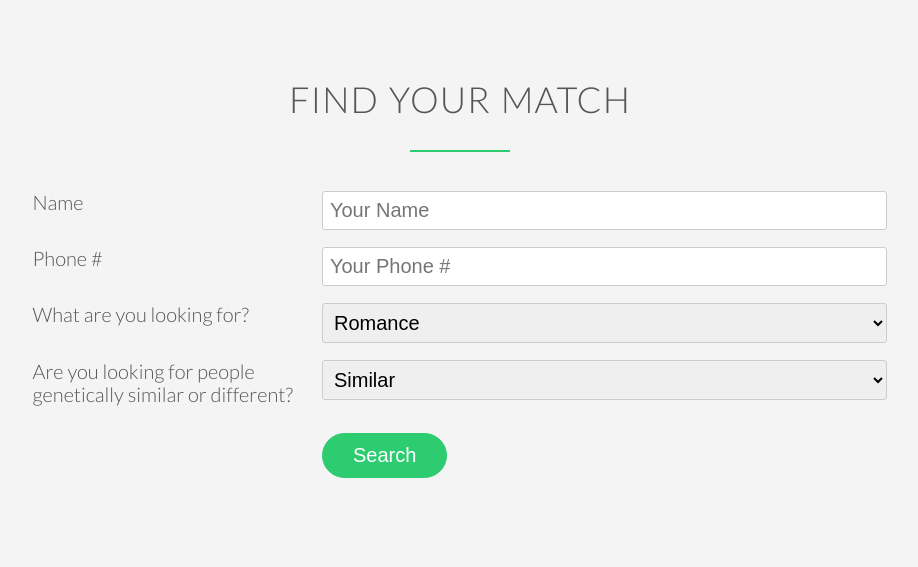
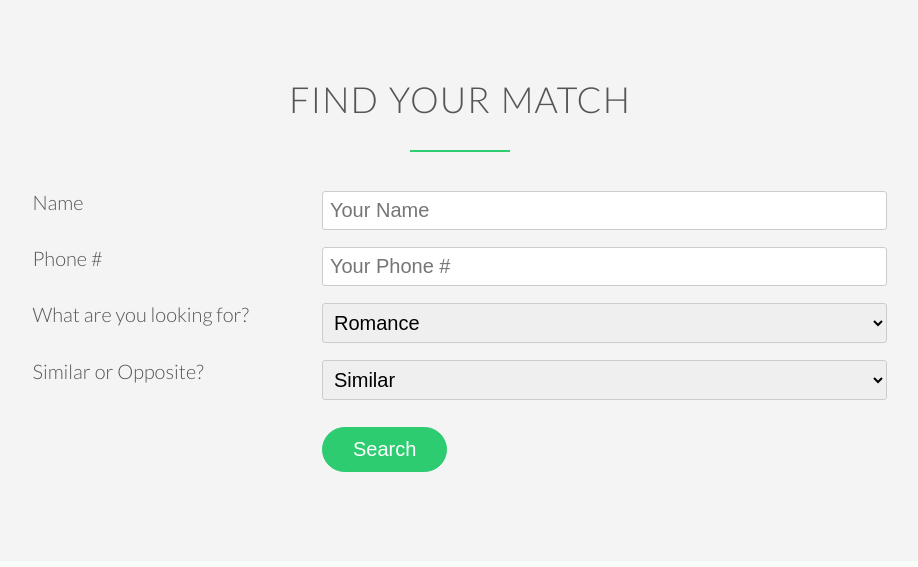
Before and after one commit to ishanley/GenMatch, a Flask app: page / in a window 1280 px wide. Shown: the part 1450-2017 px from the top of the page, without its empty margins (180-1098 px from the left). After the commit the page ends 1922 px from the top, so only its background shows below. Run offline with Flask 2, Linux system fonts and the light colour scheme; some libraries are stand-ins or nearby versions; some web fonts are replaced.

Commit message:
changed wording

```diff
--- a/templates/index.html
+++ b/templates/index.html
@@ -97,12 +97,12 @@
                     </div>
                     <div class="row">
                         <div class="col span-1-of-3">
-                            <label for="type">Are you looking for people genetically similar or different?</label>
+                            <label for="type">Similar or Opposite?</label>
                         </div>
                         <div class="col span-2-of-3">
                             <select name="type" id="type">
                                 <option value="similar">Similar</option>
-                                <option value="different">Different</option>
+                                <option value="different">Opposite</option>
                             </select>
                         </div>
                     </div>
```
